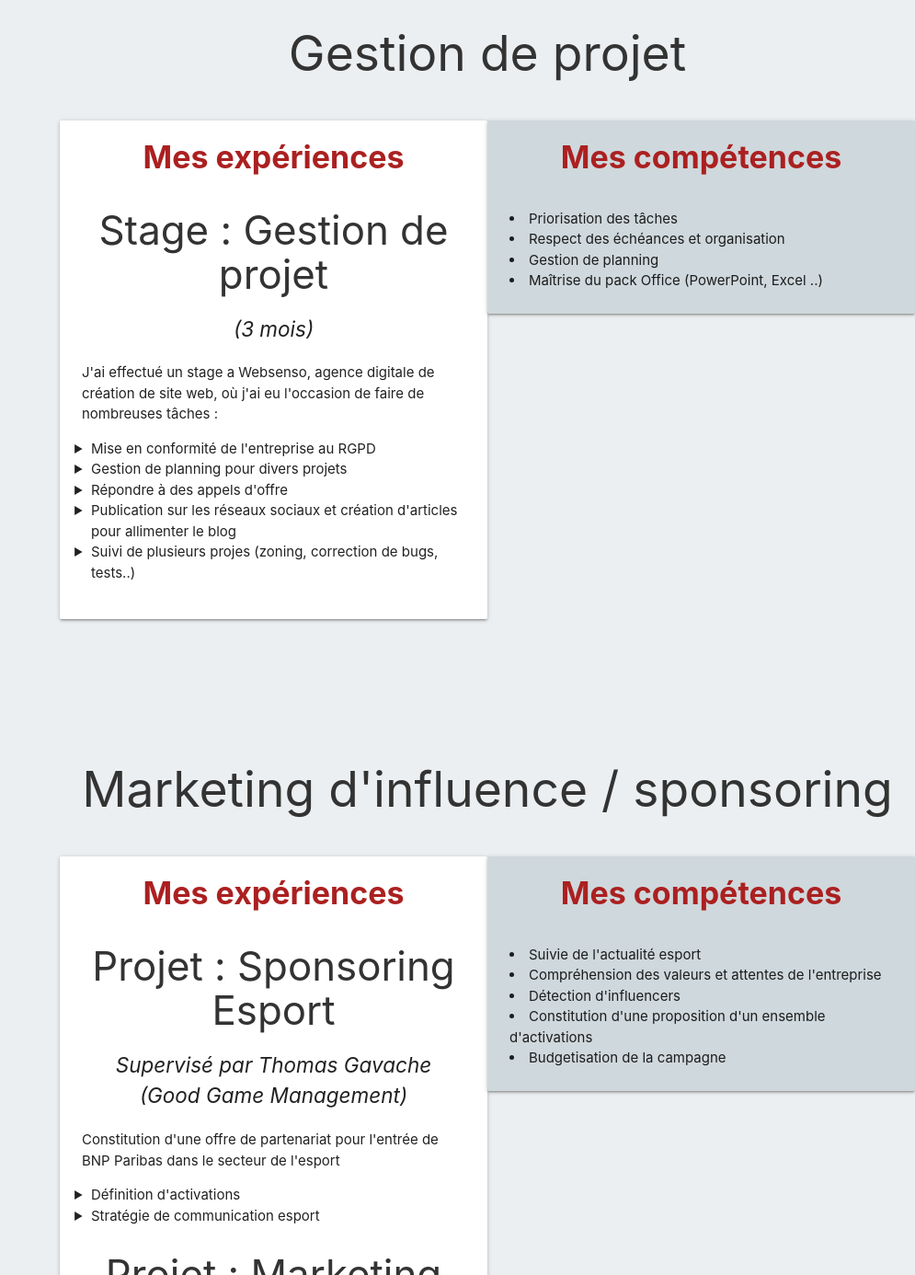
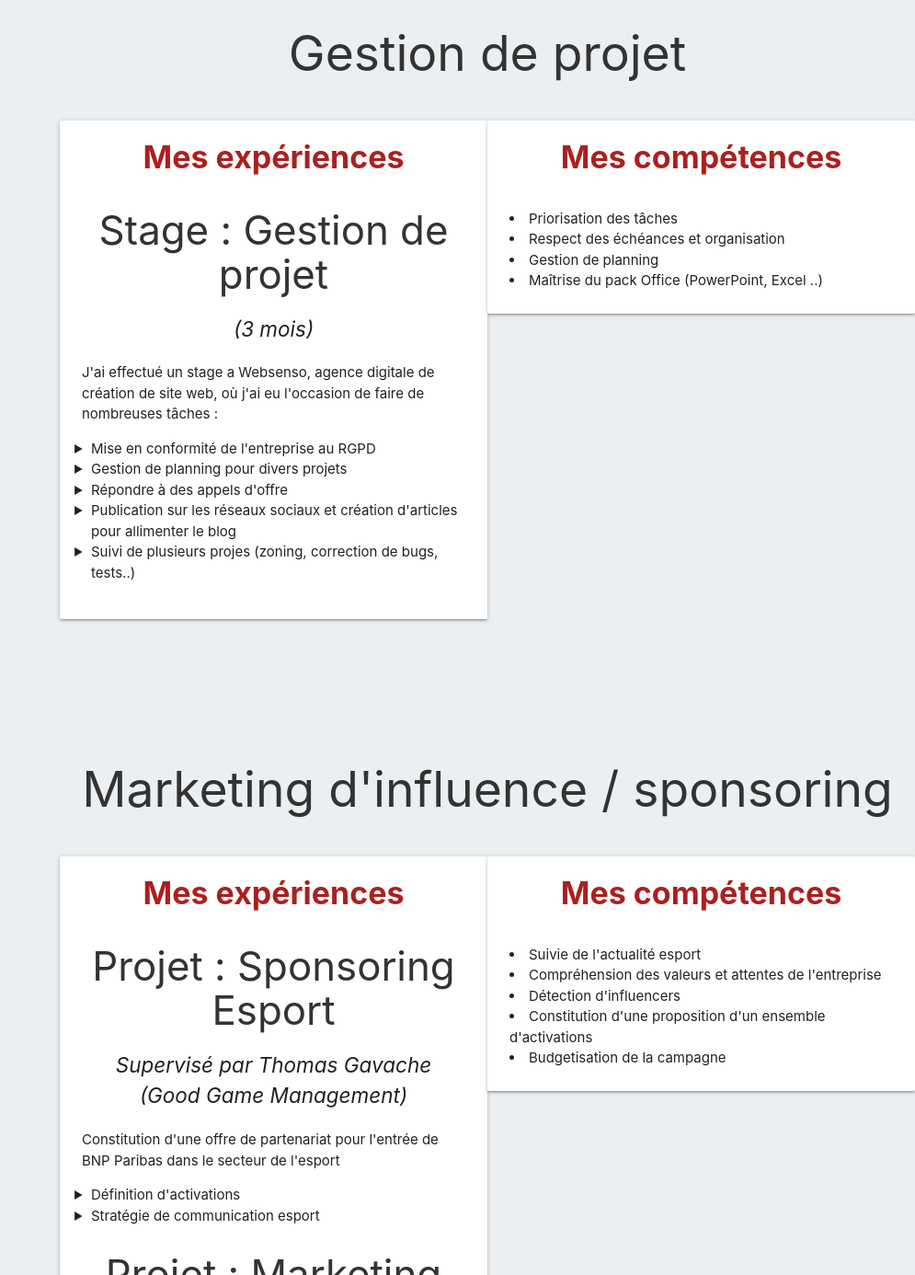
Before and after one commit to colitopare/Projet-Aur-lie, a plain HTML site: page index.html in a window 1280 px wide. Shown: the part 2280-3666 px from the top of the page at 92% size, without its empty margins (285-1280 px from the left). Drawn offline with nearby package versions, Linux system fonts and the light colour scheme.

Commit message:
changement fond de couleur card

```diff
--- a/index.html
+++ b/index.html
@@ -171,7 +171,7 @@
 					</div>
 					<div class="competences">
 						<div class="col s12 m6">
-							<div class="card blue-grey lighten-4">
+							<div class="card">
 								<div class="card-content">
 									<span class="card-title center">Mes compétences</span>
 									<li>Priorisation des tâches</li>
@@ -220,7 +220,7 @@
 					</div>
 					<div class="competences">
 						<div class="col s12 m6">
-							<div class="card blue-grey lighten-4">
+							<div class="card">
 								<div class="card-content">
 									<span class="card-title center">Mes compétences</span>
 									<li>Suivie de l'actualité esport</li>
```
